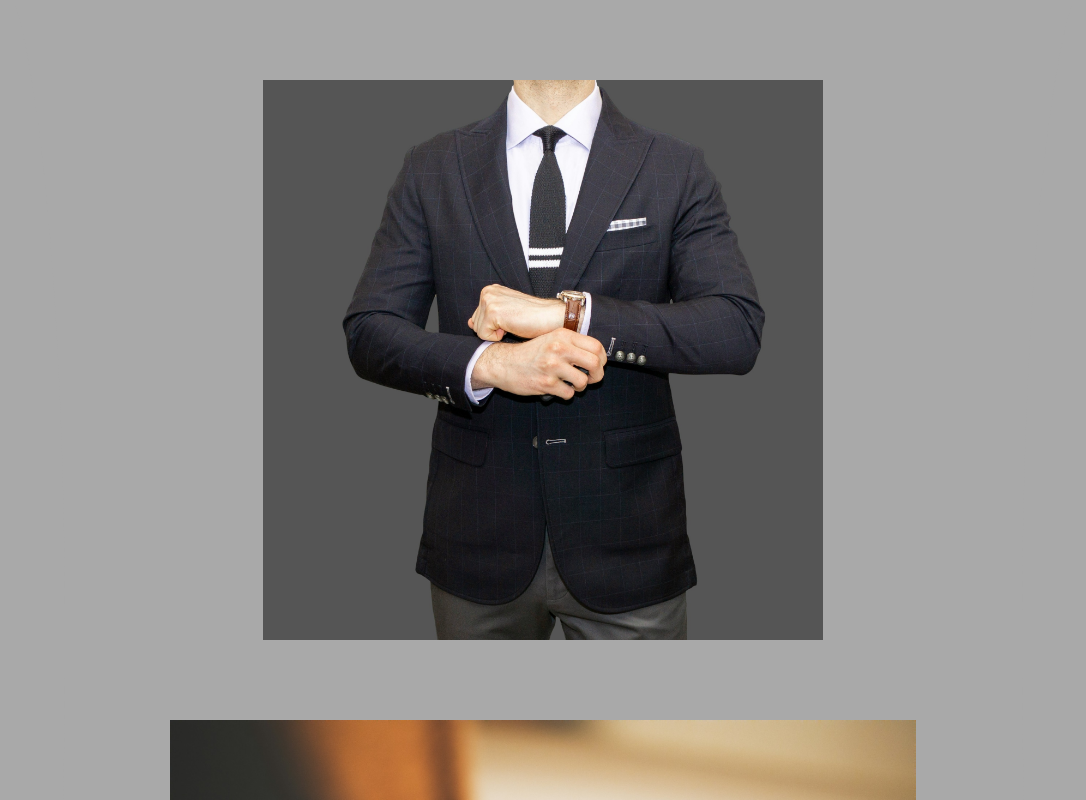
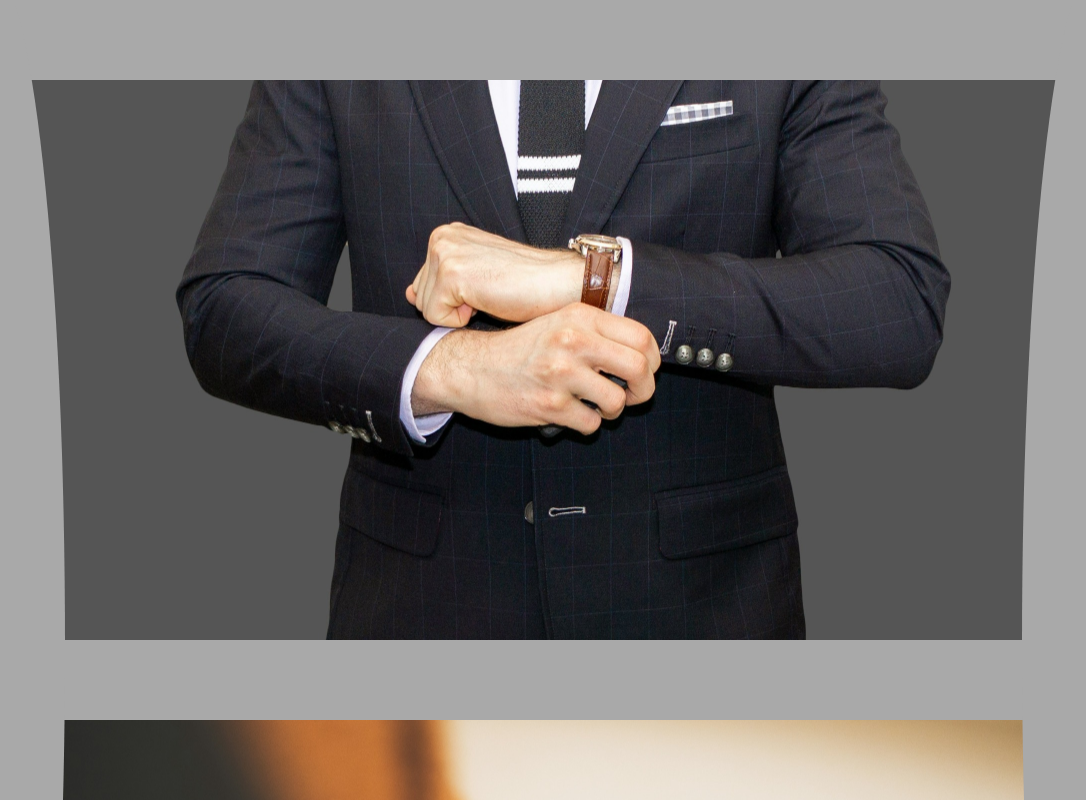
Before and after one commit to GopalPatidar36/framer-scroll-animation, a React (Create React App) app: page / in a window 1280 px wide. Shown: the top 800 px of the page, without its empty margins (97-1183 px from the left). Built offline with nearby package versions, Linux system fonts and the light colour scheme.

Commit message:
minor update

```diff
--- a/src/App.js
+++ b/src/App.js
@@ -46,7 +46,7 @@ function Image({ src, text }) {
     <motion.div
       style={{
         backgroundImage: `url(${src})`,
-        backgroundSize: "contain",
+        backgroundSize: "cover",
         backgroundPosition: "center",
         backgroundRepeat: "no-repeat",
         position: "relative",
```
